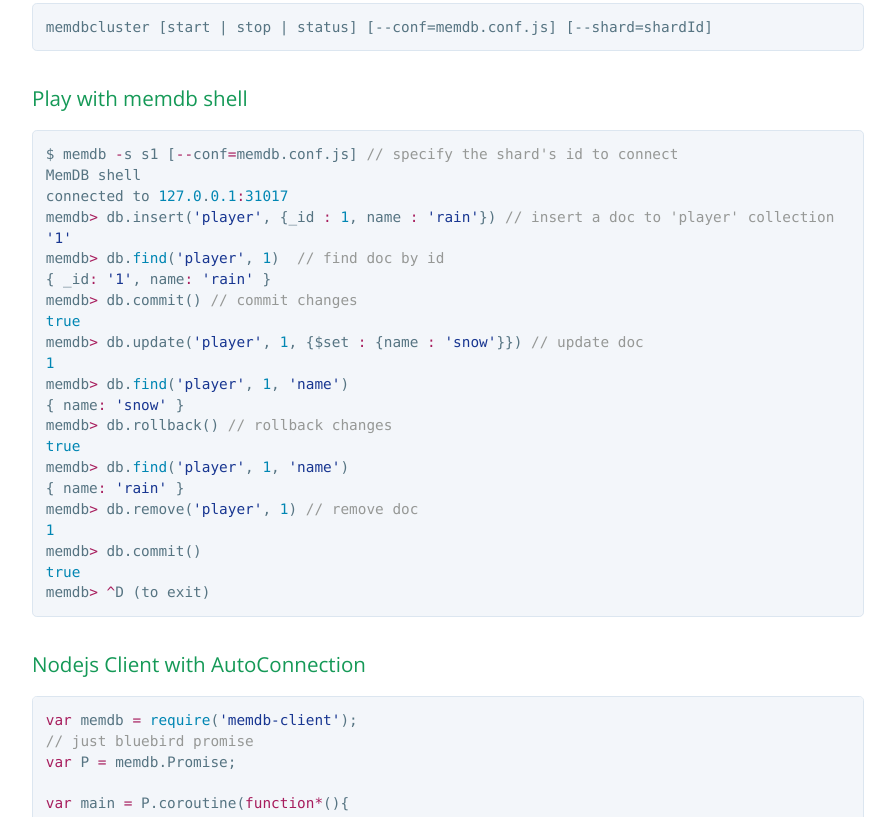
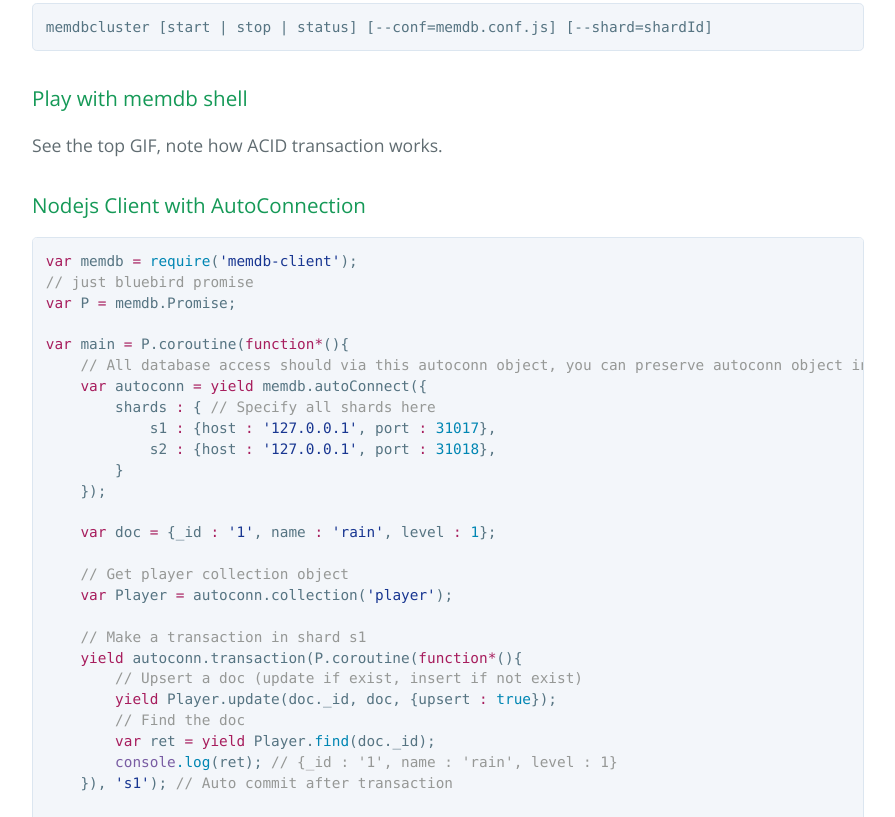
Before and after one commit to rain1017/memdb, a plain HTML site: page index.html in a window 1280 px wide. Shown: the part 1660-2477 px from the top of the page, without its empty margins (192-1087 px from the left). Drawn offline with nearby package versions, Linux system fonts and the light colour scheme.

```diff
--- a/index.html
+++ b/index.html
@@ -26,7 +26,7 @@
 <li><p><strong>MongoDB Compatible</strong> : It's just a 'MongoDB' with transaction support, built-in 'Mongoose' support. </p></li>
 </ul>
 
-<p><img src="https://github.com/memdb/memdb/wiki/images/architecture.png" alt="Architecture"></p>
+<p><img src="https://github.com/memdb/memdb/wiki/images/memdbshell.gif" alt="memdbshell.gif"></p>
 
 <h2>
 <a id="the-wiki" class="anchor" href="#the-wiki" aria-hidden="true"><span class="octicon octicon-link"></span></a><a href="https://github.com/memdb/memdb/wiki">The Wiki</a>
@@ -70,28 +70,7 @@
 <h3>
 <a id="play-with-memdb-shell" class="anchor" href="#play-with-memdb-shell" aria-hidden="true"><span class="octicon octicon-link"></span></a>Play with memdb shell</h3>
 
-<div class="highlight highlight-js"><pre>$ memdb <span class="pl-k">-</span>s s1 [<span class="pl-k">--</span>conf<span class="pl-k">=</span>memdb.conf.js] <span class="pl-c">// specify the shard's id to connect</span>
-MemDB shell
-connected to <span class="pl-c1">127.0</span>.<span class="pl-c1">0.1</span><span class="pl-k">:</span><span class="pl-c1">31017</span>
-memdb<span class="pl-k">&gt;</span> db.insert(<span class="pl-s"><span class="pl-pds">'</span>player<span class="pl-pds">'</span></span>, {_id <span class="pl-k">:</span> <span class="pl-c1">1</span>, name <span class="pl-k">:</span> <span class="pl-s"><span class="pl-pds">'</span>rain<span class="pl-pds">'</span></span>}) <span class="pl-c">// insert a doc to 'player' collection</span>
-<span class="pl-s"><span class="pl-pds">'</span>1<span class="pl-pds">'</span></span>
-memdb<span class="pl-k">&gt;</span> db.<span class="pl-c1">find</span>(<span class="pl-s"><span class="pl-pds">'</span>player<span class="pl-pds">'</span></span>, <span class="pl-c1">1</span>)  <span class="pl-c">// find doc by id</span>
-{ _id<span class="pl-k">:</span> <span class="pl-s"><span class="pl-pds">'</span>1<span class="pl-pds">'</span></span>, name<span class="pl-k">:</span> <span class="pl-s"><span class="pl-pds">'</span>rain<span class="pl-pds">'</span></span> }
-memdb<span class="pl-k">&gt;</span> db.commit() <span class="pl-c">// commit changes</span>
-<span class="pl-c1">true</span>
-memdb<span class="pl-k">&gt;</span> db.update(<span class="pl-s"><span class="pl-pds">'</span>player<span class="pl-pds">'</span></span>, <span class="pl-c1">1</span>, {$set <span class="pl-k">:</span> {name <span class="pl-k">:</span> <span class="pl-s"><span class="pl-pds">'</span>snow<span class="pl-pds">'</span></span>}}) <span class="pl-c">// update doc</span>
-<span class="pl-c1">1</span>
-memdb<span class="pl-k">&gt;</span> db.<span class="pl-c1">find</span>(<span class="pl-s"><span class="pl-pds">'</span>player<span class="pl-pds">'</span></span>, <span class="pl-c1">1</span>, <span class="pl-s"><span class="pl-pds">'</span>name<span class="pl-pds">'</span></span>)
-{ name<span class="pl-k">:</span> <span class="pl-s"><span class="pl-pds">'</span>snow<span class="pl-pds">'</span></span> }
-memdb<span class="pl-k">&gt;</span> db.rollback() <span class="pl-c">// rollback changes</span>
-<span class="pl-c1">true</span>
-memdb<span class="pl-k">&gt;</span> db.<span class="pl-c1">find</span>(<span class="pl-s"><span class="pl-pds">'</span>player<span class="pl-pds">'</span></span>, <span class="pl-c1">1</span>, <span class="pl-s"><span class="pl-pds">'</span>name<span class="pl-pds">'</span></span>)
-{ name<span class="pl-k">:</span> <span class="pl-s"><span class="pl-pds">'</span>rain<span class="pl-pds">'</span></span> }
-memdb<span class="pl-k">&gt;</span> db.remove(<span class="pl-s"><span class="pl-pds">'</span>player<span class="pl-pds">'</span></span>, <span class="pl-c1">1</span>) <span class="pl-c">// remove doc</span>
-<span class="pl-c1">1</span>
-memdb<span class="pl-k">&gt;</span> db.commit()
-<span class="pl-c1">true</span>
-memdb<span class="pl-k">&gt;</span> <span class="pl-k">^</span>D (to exit)</pre></div>
+<p>See the top GIF, note how ACID transaction works.</p>
 
 <h3>
 <a id="nodejs-client-with-autoconnection" class="anchor" href="#nodejs-client-with-autoconnection" aria-hidden="true"><span class="octicon octicon-link"></span></a>Nodejs Client with AutoConnection</h3>
```
Also changed, not shown: params.json (+1 -1 lines).
